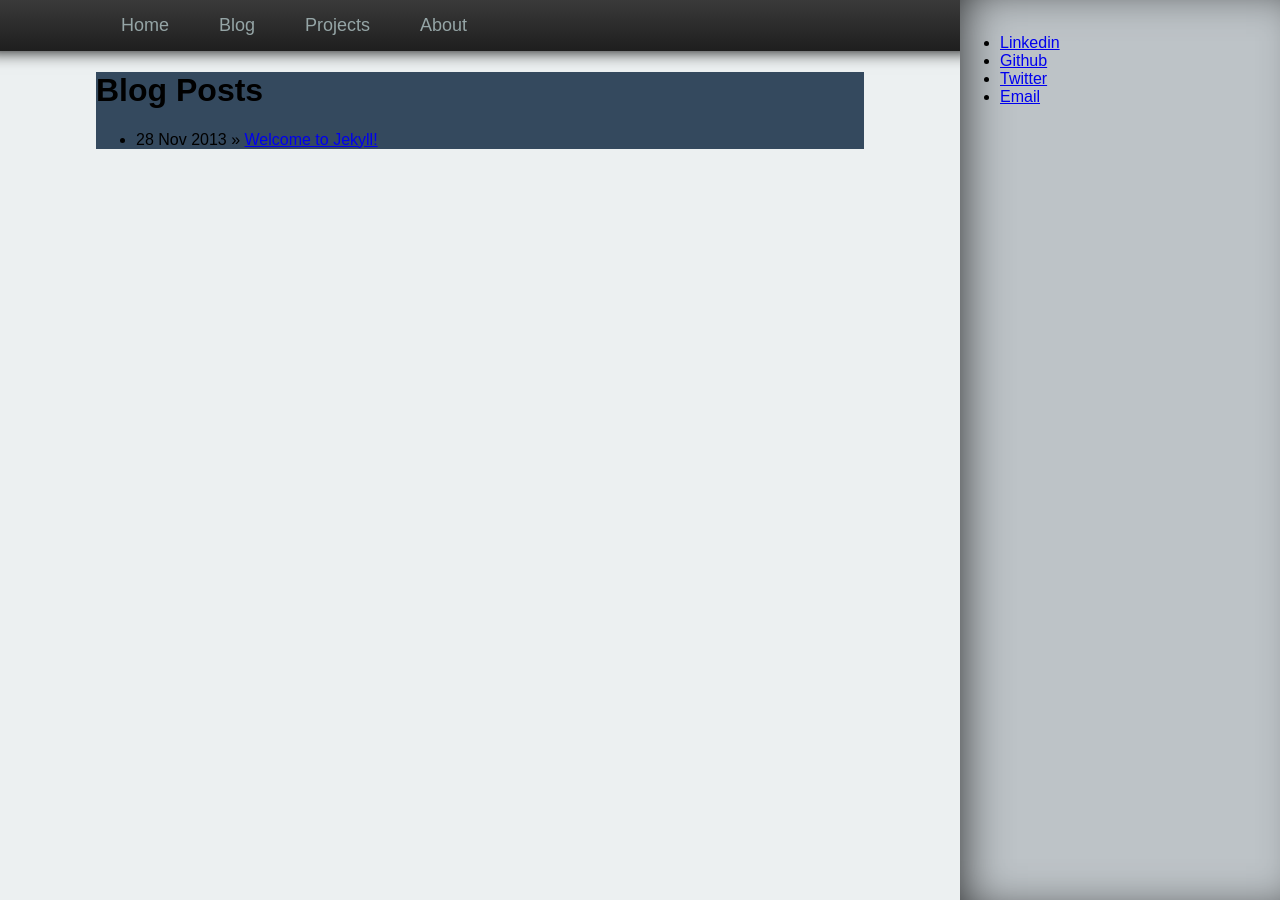
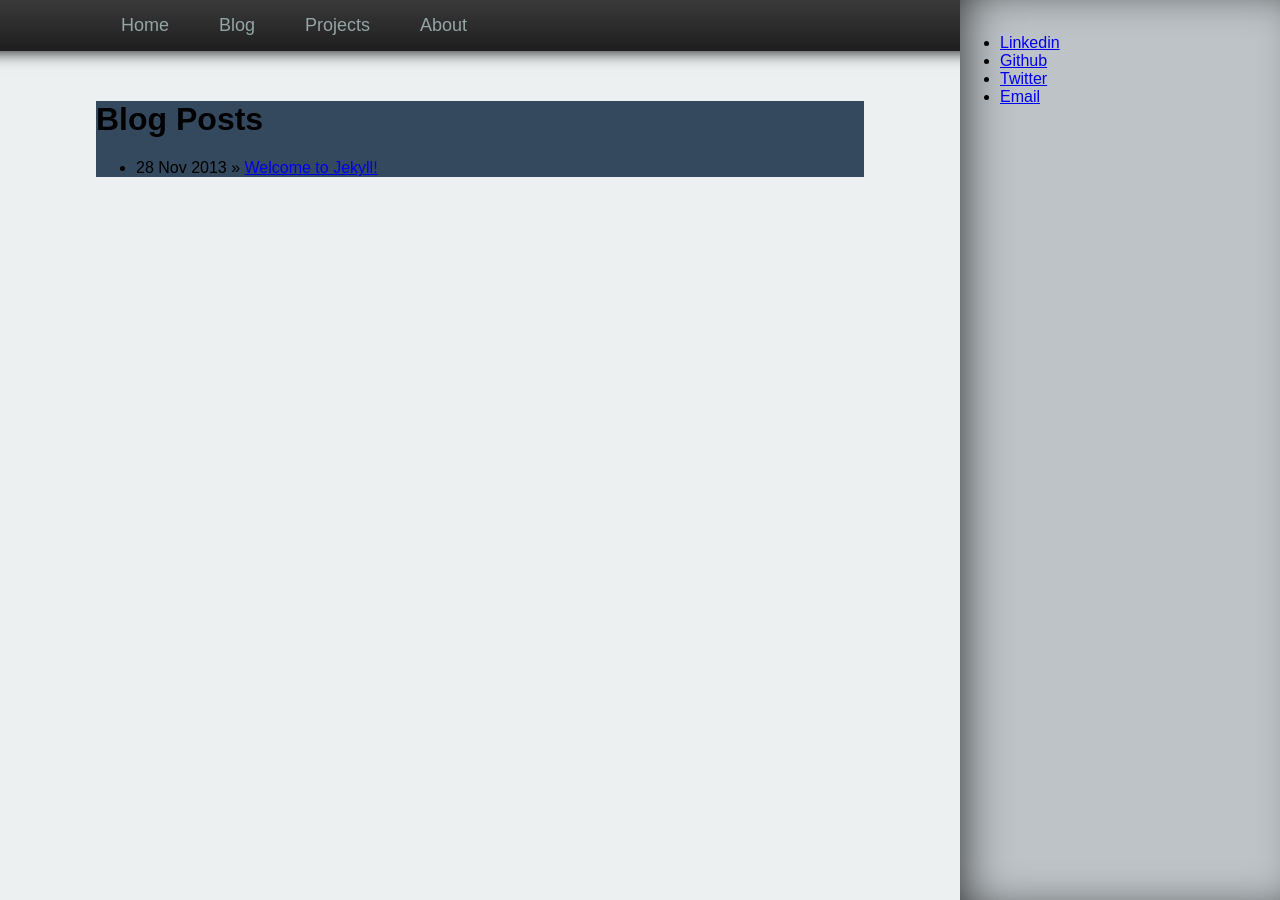
Before and after one commit to brunops/brunops.github.io, a Jekyll site: the page built from index.html, in a window 1280 px wide. Built offline with Jekyll 4.4.1, drawn with Linux system fonts in a browser that asks for light colours; Markdown is read by kramdown in place of the engine named in the settings.

Commit message:
Add more space between navbar and content

```diff
--- a/css/main.css
+++ b/css/main.css
@@ -66,7 +66,7 @@ body {
   height: 100%;
   width: 80%;
   background: #34495e;
-  margin: 0 auto;
+  margin: 50px auto;
 }
 
 /*****************************************************************************/
```
